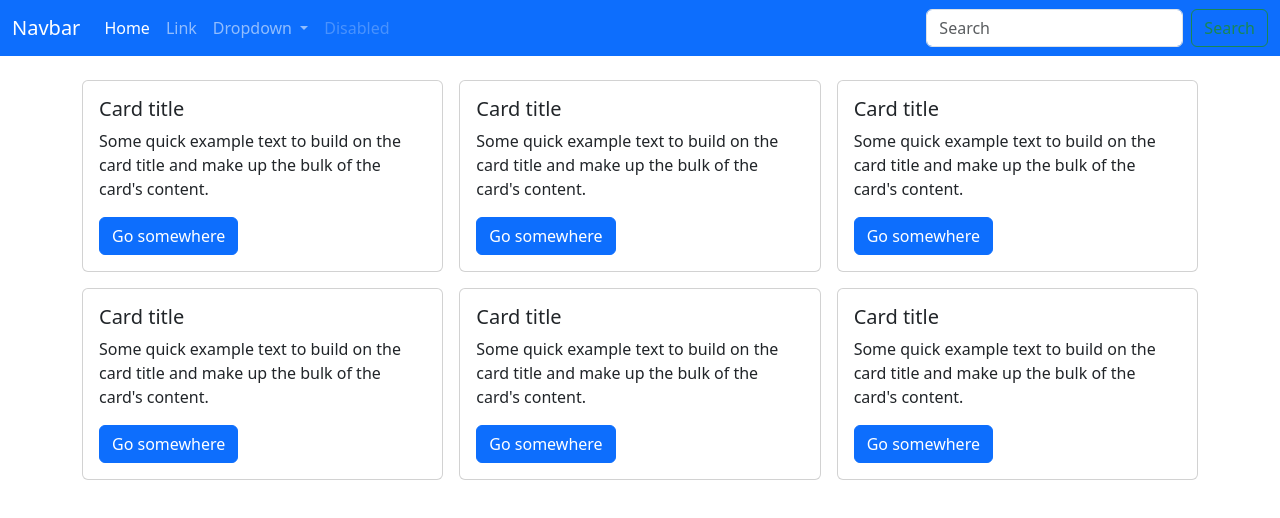
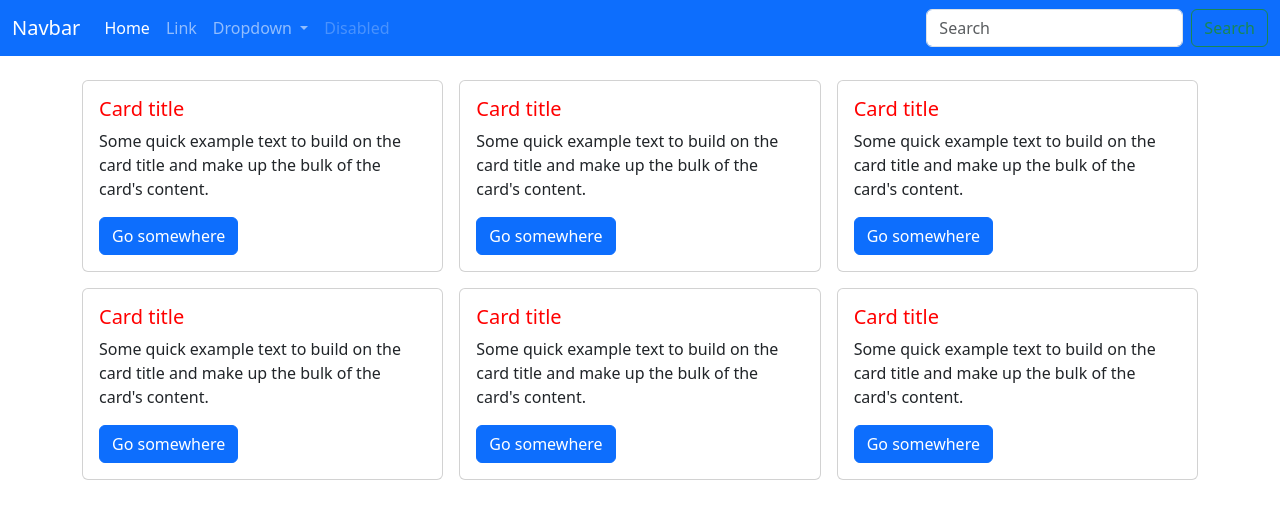
Before and after one commit to h2oi6v0i/vue3-basic, a Vue app: page / in a window 1280 px wide. Shown: the top 518 px of the page. Built offline with nearby package versions, Linux system fonts and the light colour scheme.

Commit message:
[23] : CSS 모듈

```diff
--- a/src/components/AppCard.vue
+++ b/src/components/AppCard.vue
@@ -1,7 +1,7 @@
 <template>
   <div class="card">
     <div class="card-body">
-      <h5 class="card-title">Card title</h5>
+      <h5 class="card-title red">Card title</h5>
       <p class="card-text">
         Some quick example text to build on the card title and make up the bulk of the card's
         content.
@@ -12,11 +12,26 @@
 </template>
 
 <script>
+import { ref } from 'vue';
+// import { useCssModule } from 'vue';
+
 export default {
   setup() {
-    return {};
+    // const style = useCssModule();
+    // console.log(style);
+
+    const color = ref('red');
+
+    return { color };
   },
 };
 </script>
 
-<style lang="scss" scoped></style>
+<style>
+/* <style module> : style에 module 속성을 붙이면 스타일 규칙이 $style 내장 객체 속성으로 포함된다. */
+/* <style module="classes"> : classes */
+.red {
+  /* color: red !important; */
+  color: v-bind(color) !important;
+}
+</style>
```
